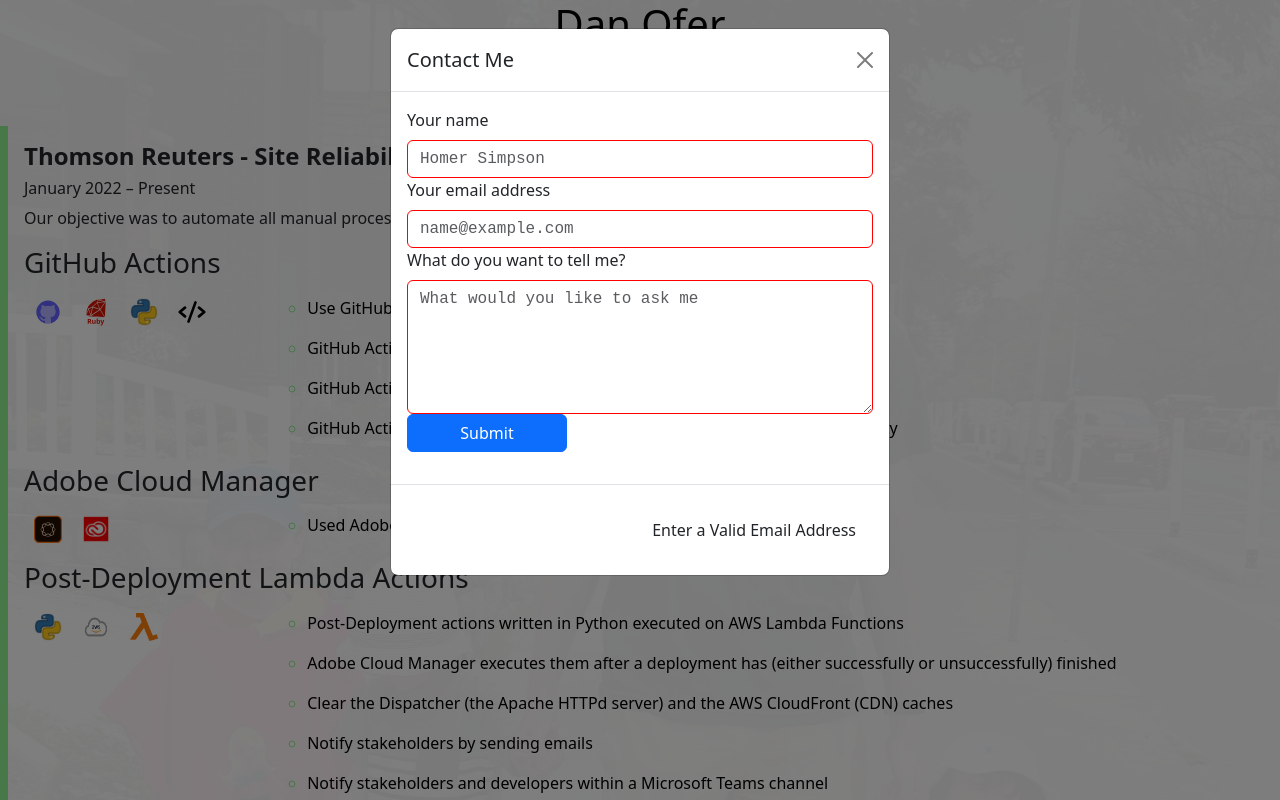
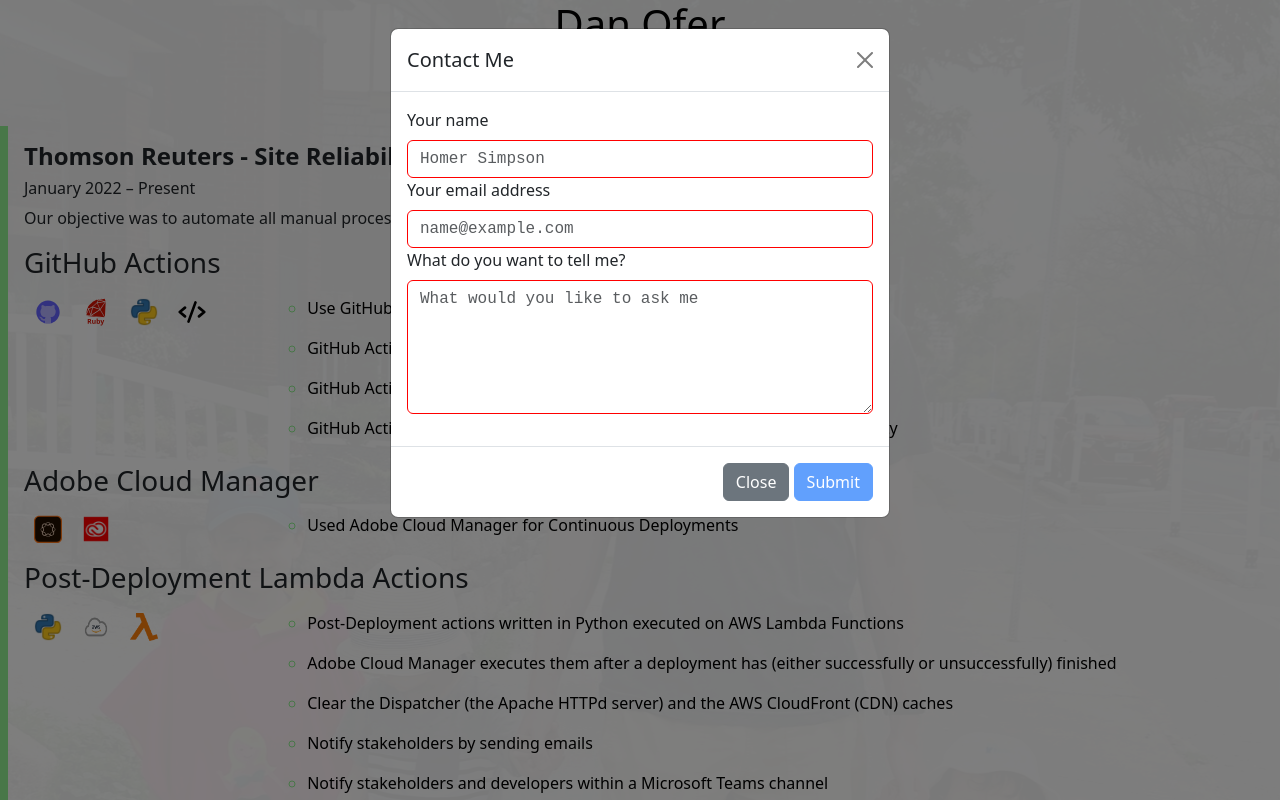
Before and after one commit to ofer987/danofer, a SvelteKit app in the folder static/: page / in a window 1280 px wide. Both pictures are taken after a click on the button "Contact Me". Shown: the top 800 px of the page. Built offline with nearby package versions, Linux system fonts and the light colour scheme.

Commit message:
fix(css): contact-me looks better

```diff
--- a/static/src/routes/+page.svelte
+++ b/static/src/routes/+page.svelte
@@ -785,7 +785,7 @@
 
 		.work {
 			&:first-child {
-				margin: 0em 0em 10em 0em;
+				margin: 0em 0em 0em 0em;
 				padding: 1em 0em 0.5em 0em;
 			}
 
--- a/static/src/routes/ContactMe.svelte
+++ b/static/src/routes/ContactMe.svelte
@@ -4,7 +4,6 @@
 
 	type states = 'init' | 'sending' | 'success' | 'failure';
 
-	let alertMessage = '';
 	let senderName = '';
 	let senderEmailAddress = '';
 	let message = '';
@@ -32,7 +31,6 @@
 		senderName = '';
 		message = '';
 		senderEmailAddress = '';
-		alertMessage = '';
 
 		isEmailAddressValid = false;
 		isMessageValid = false;
@@ -50,7 +48,6 @@
 	}
 
 	function validate(): void {
-		alertMessage = '';
 		isFormValid = true;
 
 		isNameValid = senderName.trim() != '';
@@ -65,7 +62,6 @@
 
 		isEmailAddressValid = validateEmailAddress(senderEmailAddress);
 		if (!isEmailAddressValid) {
-			alertMessage = 'Enter a Valid Email Address';
 			isFormValid = false;
 		}
 	}
@@ -93,8 +89,6 @@
 
 			state = 'success';
 		} catch (error) {
-			alertMessage = 'Failed to submit the message. Try again later!';
-
 			state = 'failure';
 		}
 	}
@@ -164,48 +158,28 @@
 							placeholder="What would you like to ask me"
 							bind:value={message}
 						/>
-
-						<div class="buttons">
-							<button
-								class="contact-me-button btn btn-primary"
-								id="contact-me-submit-button"
-								type="button"
-								on:click={submitForm}
-								on:keydown={submitForm}>Submit</button
-							>
-						</div>
 					</fieldset>
 				</form>
 			</div>
 
 			<div class="modal-footer">
-				<p class="alert" class:form-not-valid={!isFormValid}>
-					{alertMessage}
-				</p>
+				<div class="buttons">
+					<button type="button" class="btn btn-secondary" data-bs-dismiss="modal">Close</button>
+					<button
+						class="contact-me-button btn btn-primary"
+						id="contact-me-submit-button"
+						type="button"
+						disabled={!isFormValid}
+						on:click={submitForm}
+						on:keydown={submitForm}>Submit</button
+					>
+				</div>
 			</div>
 		</div>
 	</div>
 </div>
 
 <style lang="scss">
-	p.alert {
-		display: none;
-
-		&.form-not-valid {
-			display: block;
-		}
-	}
-
-	.buttons {
-		display: flex;
-		justify-content: space-between;
-		flex-direction: column;
-
-		.contact-me-button {
-			width: 10em;
-		}
-	}
-
 	input[type='text'],
 	input[type='email'],
 	textarea {
```
